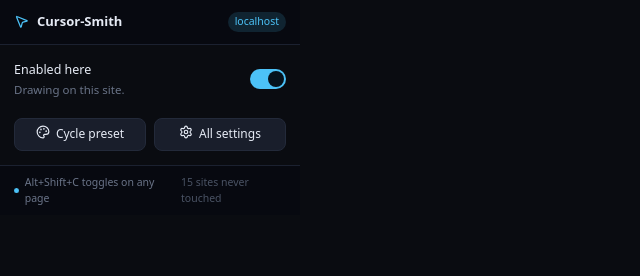
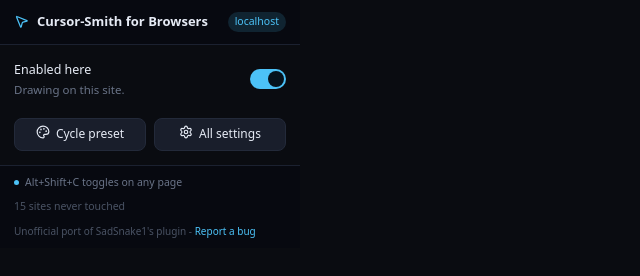
Before and after one commit to ooexiaoo/cursor-smith-browser, a website with bundled scripts: page public/popup.html in a window 1280 px wide. Shown: the whole page, without its empty margins (0-640 px from the left). Built offline with nearby package versions, Linux system fonts and the light colour scheme; some packages are replaced by stand-ins of ours.

Commit message:
Rename to "Cursor-Smith for Browsers (unofficial)" at SadSnake1's request
Upstream asked the port be marked unofficial so browser bugs don't reach
him, and is listing it under "Forged Elsewhere".

- manifest name and description now say unofficial port
- popup shows the longer product name and a footer line crediting
  SadSnake1 with a "Report a bug" link to this repo's issues
- options general card points browser bugs here, not upstream
- README leads with an unofficial/reporting notice

Repo name and package name are unchanged so existing links keep working.

```diff
--- a/public/popup.css
+++ b/public/popup.css
@@ -37,6 +37,7 @@ body.cs-popup { width: 300px; background: var(--bg); }
 
 .cs-pop-foot {
   display: flex;
+  flex-wrap: wrap;
   align-items: center;
   justify-content: space-between;
   gap: 8px;
@@ -49,6 +50,14 @@ body.cs-popup { width: 300px; background: var(--bg); }
 .cs-pop-note { display: inline-flex; align-items: center; gap: 6px; }
 .cs-pop-dot { width: 5px; height: 5px; border-radius: 50%; background: var(--accent); }
 .cs-pop-count { color: #4a5364; }
+.cs-pop-unofficial {
+  flex-basis: 100%;
+  margin-top: 2px;
+  color: #4a5364;
+  font-size: 10px;
+}
+.cs-pop-report { color: var(--accent); text-decoration: none; }
+.cs-pop-report:hover { text-decoration: underline; }
 
 .cs-pop-flash {
   position: absolute;
--- a/public/popup.html
+++ b/public/popup.html
@@ -2,7 +2,7 @@
 <html lang="en">
   <head>
     <meta charset="utf-8" />
-    <title>Cursor-Smith</title>
+    <title>Cursor-Smith for Browsers</title>
     <link rel="stylesheet" href="options.css" />
     <link rel="stylesheet" href="popup.css" />
   </head>
--- a/src/options/options.js
+++ b/src/options/options.js
@@ -177,7 +177,7 @@ async function pageGeneral(mount) {
       h("kbd", { class: "cs-kbd" }, command));
 
   main.append(
-    card("Cursor-Smith", "The caret you actually see, everywhere you type.",
+    card("Cursor-Smith for Browsers", "Unofficial port of the Obsidian plugin by SadSnake1. Browser bugs go to github.com/ooexiaoo/cursor-smith-extension, not upstream.",
       switchRow("Enable Cursor-Smith", "Master switch. Also off per device below, so a synced profile can stay quiet on a machine you did not set up.",
         deviceEnabled && settings.enabled, async (v) => {
           deviceEnabled = v;
--- a/src/options/popup.js
+++ b/src/options/popup.js
@@ -10,6 +10,7 @@ import { DEFAULT_SETTINGS, VIM_STATE_KEYS, presetWithDefaults } from "../setting
 import { loadSettings, saveSettings } from "../shim/storage.js";
 import { siteEnabled, NEVER_SITES } from "../shim/sites.js";
 
+const REPO = "https://github.com/ooexiaoo/cursor-smith-extension";
 const root = document.getElementById("root");
 let settings = { ...DEFAULT_SETTINGS };
 let here = null;
@@ -51,7 +52,7 @@ function draw() {
   const head = h("header", { class: "cs-pop-head" },
     h("div", { class: "cs-pop-brand" },
       h("span", { class: "cs-pop-mark", html: iconSvg("mouse-pointer-2", { size: 15 }) }),
-      h("span", {}, "Cursor-Smith")),
+      h("span", {}, "Cursor-Smith for Browsers")),
     h("span", { class: "cs-pop-host" + (enabledHere ? "" : " is-off") }, host() || "this page"));
 
   const main = h("div", { class: "cs-pop-main" },
@@ -78,9 +79,13 @@ function draw() {
 
   const actions = h("div", { class: "cs-pop-actions" }, cycleBtn, openBtn);
 
+  const report = h("a", { class: "cs-pop-report", href: REPO + "/issues" }, "Report a bug");
+  report.addEventListener("click", (e) => { e.preventDefault(); chrome.tabs.create({ url: REPO + "/issues" }); });
+
   const foot = h("footer", { class: "cs-pop-foot" },
     h("span", { class: "cs-pop-note" }, h("span", { class: "cs-pop-dot" }), "Alt+Shift+C toggles on any page"),
-    NEVER_SITES.length ? h("span", { class: "cs-pop-count" }, NEVER_SITES.length + " sites never touched") : null);
+    NEVER_SITES.length ? h("span", { class: "cs-pop-count" }, NEVER_SITES.length + " sites never touched") : null,
+    h("span", { class: "cs-pop-unofficial" }, "Unofficial port of SadSnake1's plugin - ", report));
 
   clear(root);
   root.append(head, main, actions, foot);
```
Also changed, not shown: public/options.html (+1 -1 lines), README.md, public/manifest.json.
